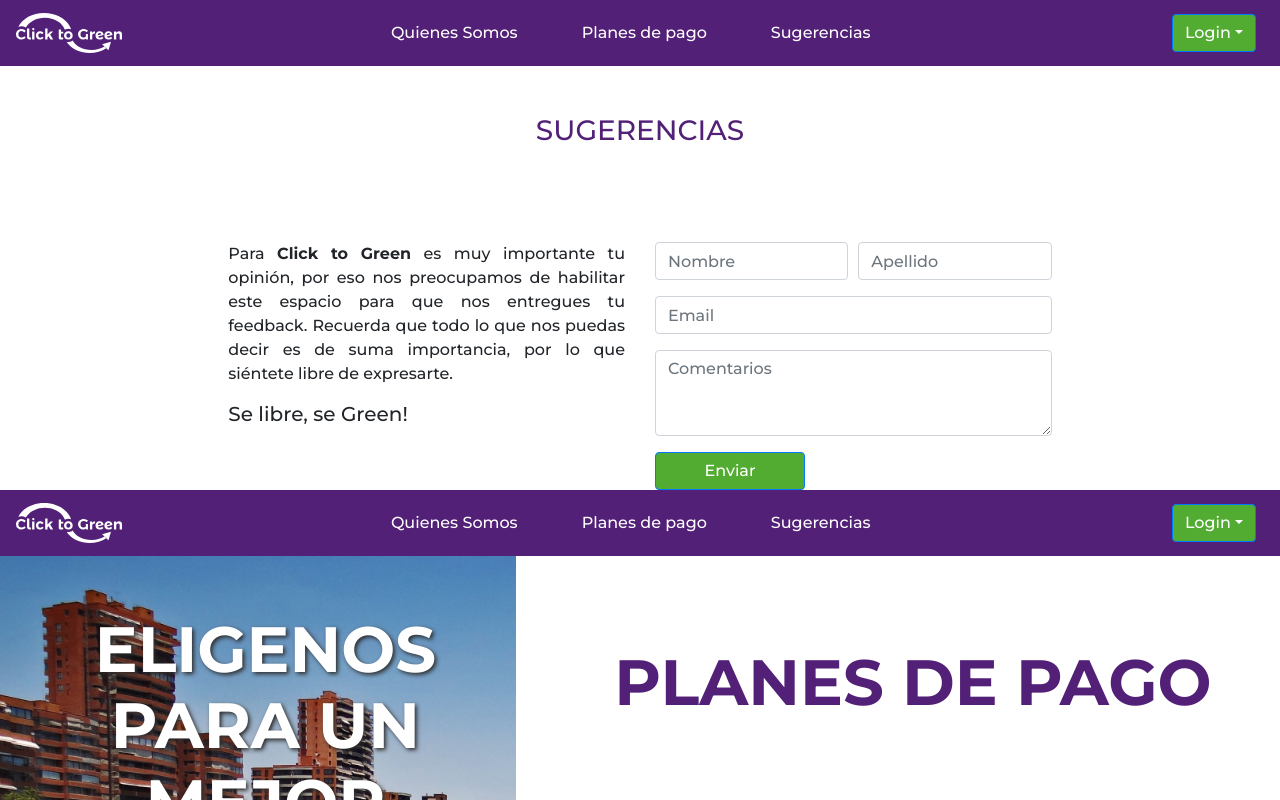
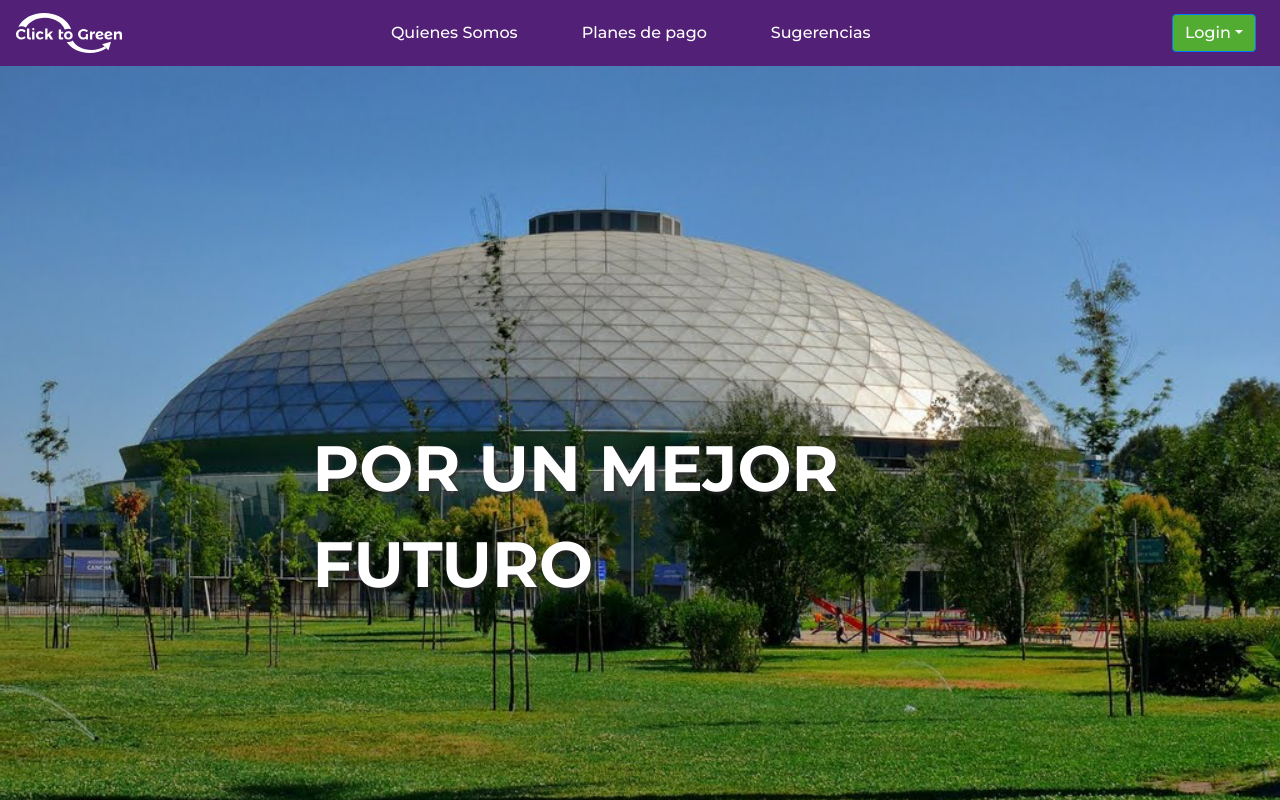
Before and after one commit to alejojimenez/Projetc-Click-to-green, a React (Create React App) app: page / in a window 1280 px wide. Shown: the top 800 px of the page. Built offline with nearby package versions, Linux system fonts and the light colour scheme.

Commit message:
Subiendo Vista Home con Portada

```diff
--- a/src/App.js
+++ b/src/App.js
@@ -4,21 +4,25 @@ import "./styles/custom.scss";
 import './styles/StyleNavbar.css';
 import "./styles/StylesMP.css";
 import 'bootstrap/dist/css/bootstrap.min.css';
-import NavBarTop from "./components/NavBarTop"
-import Suggestions from './views/Suggestions'
-import PayMethod from "./views/PayMethod"
+
+// SECCIONES
+import Home from "./views/Home";
+import NavBarTop from "./components/NavBarTop";
+import Suggestions from './views/Suggestions';
+import PayMethod from "./views/PayMethod";
 
 function App() {
   return (
     <>
-      <NavBarTop />
+      <Home />
       <Suggestions />
       <BrowserRouter>
-        <NavBarTop />
+        {/* <NavBarTop /> */}
         <PayMethod />
         <div>
           <Switch>
             <Route exact path="/" component={PayMethod} />
+            <Route exact path="/" component={Suggestions} />
             {/* <Route exact path="/Details/:name" component={Details} />
                 <Route exact path="/Details-Planets/:name" component={DetailsPlanets} /> */}
             <Route render={() => <h1>ERROR 404</h1>} />
--- /dev/null
+++ b/src/styles/StyleHome.css
@@ -0,0 +1,49 @@
+@import url("https://fonts.googleapis.com/css2?family=Montserrat:ital,wght@0,100;0,300;0,500;0,700;0,900;1,100;1,300;1,500;1,700;1,900&display=swap");
+
+.StyleContainerHome {
+    padding-right: 0px;
+    padding-left: 0px;
+}
+
+.StyleImgHome {
+    height: 900px;
+}
+
+@media only screen and (min-width: 320px) and (max-width: 1024px) {
+    .StyleImgHome {
+        background-image: url("../img/parque-o-higgins.jpg");
+        background-position: center center;
+        background-repeat: no-repeat;
+        background-size: cover;
+        height: 500px;
+    }
+}
+
+@media only screen and (min-width: 1025px) {
+    .StyleImgHome {
+        background-image: url("../img/parque-o-higgins.jpg");
+        background-position: center center;
+        background-repeat: no-repeat;
+        background-size: cover;
+    }
+}
+
+.textHomeImage {
+    color: #fff;
+    font-size: 4rem;
+    font-weight: 700;
+    text-shadow: 2px 2px 4px #2c2c2c;
+    text-align: left;
+    position: absolute;
+    top: 50%;
+    left: 50%;
+    transform: translate( -50%, -50%);
+}
+
+@media only screen and (min-width: 320px) and (max-width: 1024px) {
+    .textHomeImage {
+        font-weight: 400;
+        margin-top: 0%;
+        text-align: center;
+    }
+}
--- /dev/null
+++ b/src/views/Home.jsx
@@ -0,0 +1,28 @@
+import React from 'react';
+import { Container, Row, Col } from 'react-bootstrap';
+import parqueOhiggins from "../img/parque-o-higgins.jpg";
+import "../styles/StyleHome.css";
+
+// Secciones
+//* <img src = {parqueOhiggins} alt="Parque Bernardo O'Higgins" /> */
+import NavBarTop from "../components/NavBarTop";
+
+const Home = () => {
+
+    return (
+        <>
+            <NavBarTop/>
+            <Container className = "StyleContainerHome" fluid>
+                <Row>
+                    <Col>
+                        <div className = "StyleImgHome">
+                            <span className = "textHomeImage" >POR UN MEJOR FUTURO</span>
+                        </div>
+                    </Col>
+                </Row>
+            </Container>
+        </>
+    )
+}
+
+export default Home;
```
Also changed, not shown: 1 other file (tests, documents, lock files or other folders).
